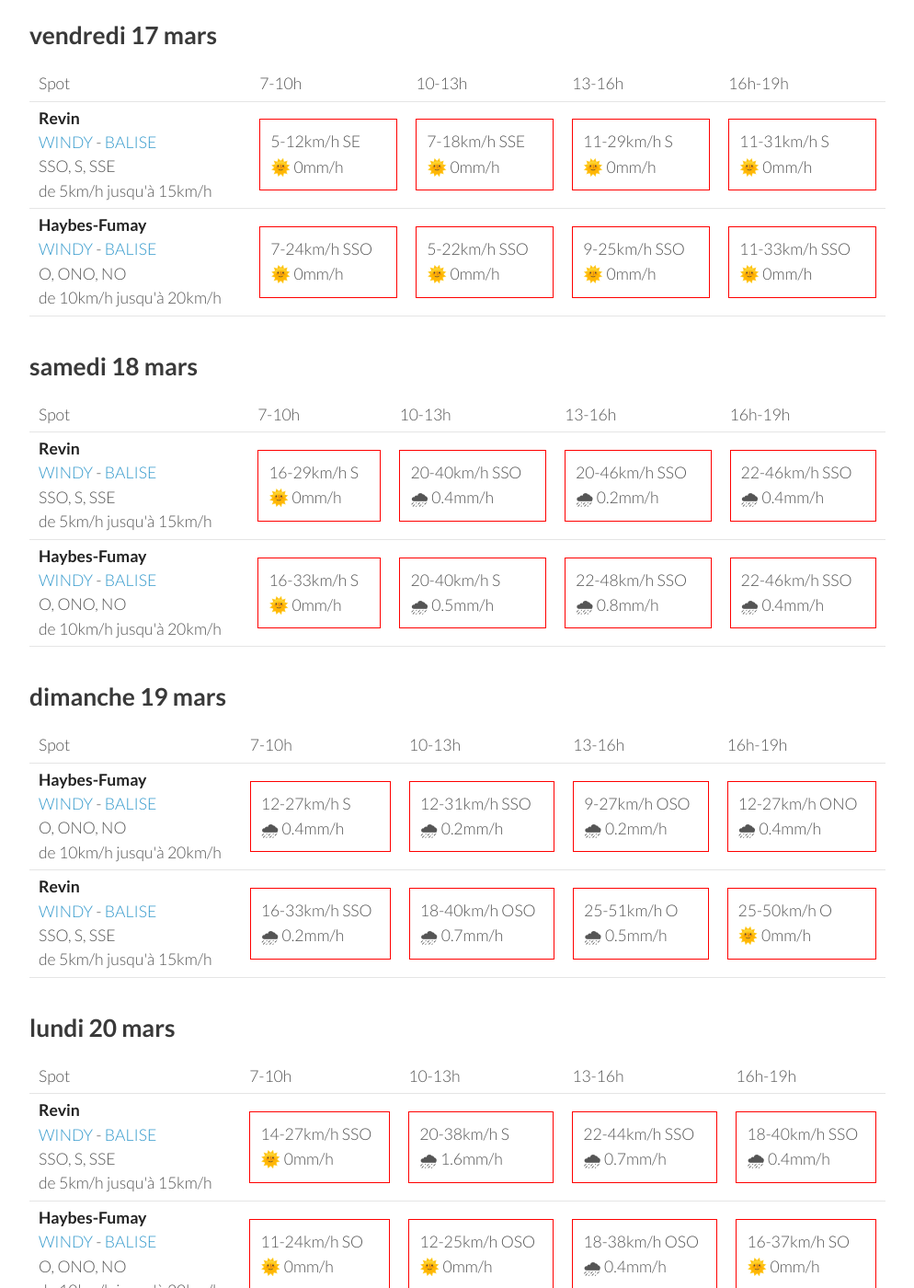
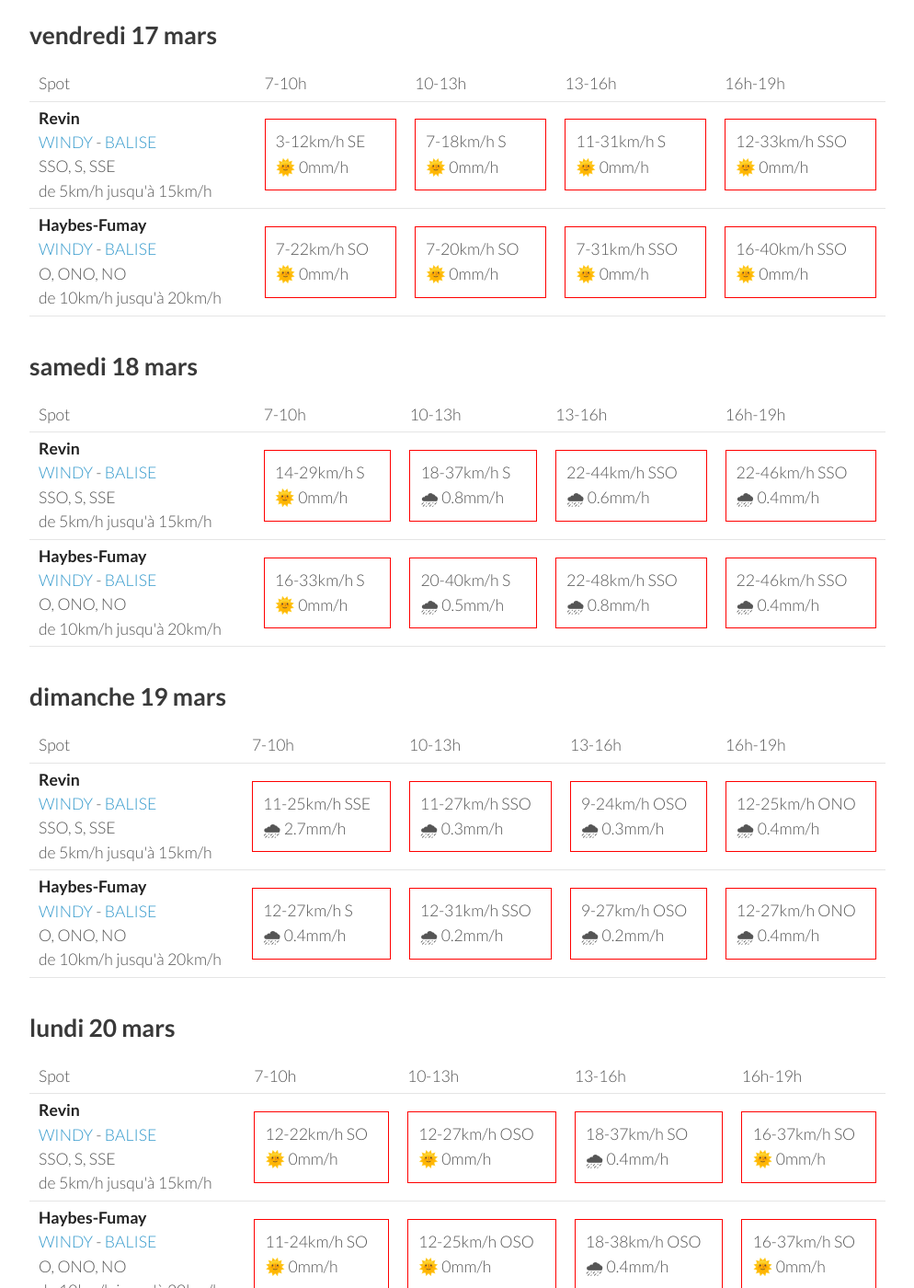
Before and after one commit to parapente-dans-le-nord/parapente-dans-le-nord.github.io, a Jekyll site: the page built from ardennes.markdown, in a window 1280 px wide and 1400 px high, scrolled down 616 px. Shown: the whole window at 92% size, without its empty margins (26-1020 px from the left). Built offline with Jekyll 4.4.1, drawn with Linux system fonts in a browser that asks for light colours; some of the changed text lies outside the part shown.

Commit message:
update index.markdown

```diff
--- a/ardennes.markdown
+++ b/ardennes.markdown
@@ -24,21 +24,19 @@ page mise à jour le jeudi 16 mars 10:10
 <tr>
         <td><strong>Revin</strong><br><a href="https://windy.com/49.948/4.625?49.543,4.625,8">WINDY</a> - <span class=""><a href="http://www.balisemeteo.com/balise.php?idBalise=5019">BALISE</a> </span><br> <span class="vent-favorable">SSO, S, SSE</span><br><span class="force-vent">de 5km/h jusqu'à 15km/h</span> </td>
 
-            <td><div class="not-flyable"><p>5-18km/h S</p><p>🌧 0.3mm/h</p></div></td>
-            <td><div class="not-flyable"><p>9-22km/h SSE</p><p>🌞 0mm/h</p></div></td>
+            <td><div class="not-flyable"><p>0-0km/h NA</p><p>🌧️ 0mm/h</p></div></td>
+            <td><div class="not-flyable"><p>12-29km/h S</p><p>🌞 0mm/h</p></div></td>
             <td><div class="not-flyable"><p>12-31km/h SSE</p><p>🌞 0mm/h</p></div></td>
-            <td><div class="not-flyable"><p>12-35km/h SSE</p><p>🌞 0mm/h</p></div></td>
-
+            <td><div class="not-flyable"><p>12-33km/h SSE</p><p>🌞 0mm/h</p></div></td>
 
     </tr>
 <tr>
         <td><strong>Haybes-Fumay</strong><br><a href="https://windy.com/49.998/4.715?49.913,4.738,10">WINDY</a> - <span class=""><a href="http://www.balisemeteo.com/balise.php?idBalise=104">BALISE</a> </span><br> <span class="vent-favorable">O, ONO, NO</span><br><span class="force-vent">de 10km/h jusqu'à 20km/h</span> </td>
 
-            <td><div class="not-flyable"><p>9-27km/h SSO</p><p>🌧 0.2mm/h</p></div></td>
-            <td><div class="not-flyable"><p>9-27km/h SSO</p><p>🌞 0mm/h</p></div></td>
-            <td><div class="not-flyable"><p>11-35km/h SSO</p><p>🌞 0mm/h</p></div></td>
-            <td><div class="not-flyable"><p>9-33km/h S</p><p>🌞 0mm/h</p></div></td>
-
+            <td><div class="not-flyable"><p>0-0km/h NA</p><p>🌧️ 0mm/h</p></div></td>
+            <td><div class="not-flyable"><p>11-33km/h SSO</p><p>🌞 0mm/h</p></div></td>
+            <td><div class="not-flyable"><p>11-31km/h SSO</p><p>🌞 0mm/h</p></div></td>
+            <td><div class="not-flyable"><p>11-31km/h S</p><p>🌞 0mm/h</p></div></td>
 
     </tr>
 
@@ -60,20 +58,20 @@ page mise à jour le jeudi 16 mars 10:10
 <tr>
         <td><strong>Revin</strong><br><a href="https://windy.com/49.948/4.625?49.543,4.625,8">WINDY</a> - <span class=""><a href="http://www.balisemeteo.com/balise.php?idBalise=5019">BALISE</a> </span><br> <span class="vent-favorable">SSO, S, SSE</span><br><span class="force-vent">de 5km/h jusqu'à 15km/h</span> </td>
 
-            <td><div class="not-flyable"><p>5-12km/h SE</p><p>🌞 0mm/h</p></div></td>
-            <td><div class="not-flyable"><p>7-18km/h SSE</p><p>🌞 0mm/h</p></div></td>
-            <td><div class="not-flyable"><p>11-29km/h S</p><p>🌞 0mm/h</p></div></td>
+            <td><div class="not-flyable"><p>3-12km/h SE</p><p>🌞 0mm/h</p></div></td>
+            <td><div class="not-flyable"><p>7-18km/h S</p><p>🌞 0mm/h</p></div></td>
             <td><div class="not-flyable"><p>11-31km/h S</p><p>🌞 0mm/h</p></div></td>
+            <td><div class="not-flyable"><p>12-33km/h SSO</p><p>🌞 0mm/h</p></div></td>
 
 
     </tr>
 <tr>
         <td><strong>Haybes-Fumay</strong><br><a href="https://windy.com/49.998/4.715?49.913,4.738,10">WINDY</a> - <span class=""><a href="http://www.balisemeteo.com/balise.php?idBalise=104">BALISE</a> </span><br> <span class="vent-favorable">O, ONO, NO</span><br><span class="force-vent">de 10km/h jusqu'à 20km/h</span> </td>
 
-            <td><div class="not-flyable"><p>7-24km/h SSO</p><p>🌞 0mm/h</p></div></td>
-            <td><div class="not-flyable"><p>5-22km/h SSO</p><p>🌞 0mm/h</p></div></td>
-            <td><div class="not-flyable"><p>9-25km/h SSO</p><p>🌞 0mm/h</p></div></td>
-            <td><div class="not-flyable"><p>11-33km/h SSO</p><p>🌞 0mm/h</p></div></td>
+            <td><div class="not-flyable"><p>7-22km/h SO</p><p>🌞 0mm/h</p></div></td>
+            <td><div class="not-flyable"><p>7-20km/h SO</p><p>🌞 0mm/h</p></div></td>
+            <td><div class="not-flyable"><p>7-31km/h SSO</p><p>🌞 0mm/h</p></div></td>
+            <td><div class="not-flyable"><p>16-40km/h SSO</p><p>🌞 0mm/h</p></div></td>
 
 
     </tr>
@@ -96,9 +94,9 @@ page mise à jour le jeudi 16 mars 10:10
 <tr>
         <td><strong>Revin</strong><br><a href="https://windy.com/49.948/4.625?49.543,4.625,8">WINDY</a> - <span class=""><a href="http://www.balisemeteo.com/balise.php?idBalise=5019">BALISE</a> </span><br> <span class="vent-favorable">SSO, S, SSE</span><br><span class="force-vent">de 5km/h jusqu'à 15km/h</span> </td>
 
-            <td><div class="not-flyable"><p>16-29km/h S</p><p>🌞 0mm/h</p></div></td>
-            <td><div class="not-flyable"><p>20-40km/h SSO</p><p>🌧 0.4mm/h</p></div></td>
-            <td><div class="not-flyable"><p>20-46km/h SSO</p><p>🌧 0.2mm/h</p></div></td>
+            <td><div class="not-flyable"><p>14-29km/h S</p><p>🌞 0mm/h</p></div></td>
+            <td><div class="not-flyable"><p>18-37km/h S</p><p>🌧 0.8mm/h</p></div></td>
+            <td><div class="not-flyable"><p>22-44km/h SSO</p><p>🌧 0.6mm/h</p></div></td>
             <td><div class="not-flyable"><p>22-46km/h SSO</p><p>🌧 0.4mm/h</p></div></td>
 
 
@@ -130,22 +128,22 @@ page mise à jour le jeudi 16 mars 10:10
       <td>16h-19h</td>
     </tr>
 <tr>
+        <td><strong>Revin</strong><br><a href="https://windy.com/49.948/4.625?49.543,4.625,8">WINDY</a> - <span class=""><a href="http://www.balisemeteo.com/balise.php?idBalise=5019">BALISE</a> </span><br> <span class="vent-favorable">SSO, S, SSE</span><br><span class="force-vent">de 5km/h jusqu'à 15km/h</span> </td>
+
+            <td><div class="not-flyable"><p>11-25km/h SSE</p><p>🌧 2.7mm/h</p></div></td>
+            <td><div class="not-flyable"><p>11-27km/h SSO</p><p>🌧 0.3mm/h</p></div></td>
+            <td><div class="not-flyable"><p>9-24km/h OSO</p><p>🌧 0.3mm/h</p></div></td>
+            <td><div class="not-flyable"><p>12-25km/h ONO</p><p>🌧 0.4mm/h</p></div></td>
+
+
+    </tr>
+<tr>
         <td><strong>Haybes-Fumay</strong><br><a href="https://windy.com/49.998/4.715?49.913,4.738,10">WINDY</a> - <span class=""><a href="http://www.balisemeteo.com/balise.php?idBalise=104">BALISE</a> </span><br> <span class="vent-favorable">O, ONO, NO</span><br><span class="force-vent">de 10km/h jusqu'à 20km/h</span> </td>
 
             <td><div class="not-flyable"><p>12-27km/h S</p><p>🌧 0.4mm/h</p></div></td>
             <td><div class="not-flyable"><p>12-31km/h SSO</p><p>🌧 0.2mm/h</p></div></td>
             <td><div class="not-flyable"><p>9-27km/h OSO</p><p>🌧 0.2mm/h</p></div></td>
             <td><div class="not-flyable"><p>12-27km/h ONO</p><p>🌧 0.4mm/h</p></div></td>
-
-
-    </tr>
-<tr>
-        <td><strong>Revin</strong><br><a href="https://windy.com/49.948/4.625?49.543,4.625,8">WINDY</a> - <span class=""><a href="http://www.balisemeteo.com/balise.php?idBalise=5019">BALISE</a> </span><br> <span class="vent-favorable">SSO, S, SSE</span><br><span class="force-vent">de 5km/h jusqu'à 15km/h</span> </td>
-
-            <td><div class="not-flyable"><p>16-33km/h SSO</p><p>🌧 0.2mm/h</p></div></td>
-            <td><div class="not-flyable"><p>18-40km/h OSO</p><p>🌧 0.7mm/h</p></div></td>
-            <td><div class="not-flyable"><p>25-51km/h O</p><p>🌧 0.5mm/h</p></div></td>
-            <td><div class="not-flyable"><p>25-50km/h O</p><p>🌞 0mm/h</p></div></td>
 
 
     </tr>
@@ -168,10 +166,10 @@ page mise à jour le jeudi 16 mars 10:10
 <tr>
         <td><strong>Revin</strong><br><a href="https://windy.com/49.948/4.625?49.543,4.625,8">WINDY</a> - <span class=""><a href="http://www.balisemeteo.com/balise.php?idBalise=5019">BALISE</a> </span><br> <span class="vent-favorable">SSO, S, SSE</span><br><span class="force-vent">de 5km/h jusqu'à 15km/h</span> </td>
 
-            <td><div class="not-flyable"><p>14-27km/h SSO</p><p>🌞 0mm/h</p></div></td>
-            <td><div class="not-flyable"><p>20-38km/h S</p><p>🌧 1.6mm/h</p></div></td>
-            <td><div class="not-flyable"><p>22-44km/h SSO</p><p>🌧 0.7mm/h</p></div></td>
-            <td><div class="not-flyable"><p>18-40km/h SSO</p><p>🌧 0.4mm/h</p></div></td>
+            <td><div class="not-flyable"><p>12-22km/h SO</p><p>🌞 0mm/h</p></div></td>
+            <td><div class="not-flyable"><p>12-27km/h OSO</p><p>🌞 0mm/h</p></div></td>
+            <td><div class="not-flyable"><p>18-37km/h SO</p><p>🌧 0.4mm/h</p></div></td>
+            <td><div class="not-flyable"><p>16-37km/h SO</p><p>🌞 0mm/h</p></div></td>
 
 
     </tr>
@@ -202,6 +200,16 @@ page mise à jour le jeudi 16 mars 10:10
       <td>16h-19h</td>
     </tr>
 <tr>
+        <td><strong>Revin</strong><br><a href="https://windy.com/49.948/4.625?49.543,4.625,8">WINDY</a> - <span class=""><a href="http://www.balisemeteo.com/balise.php?idBalise=5019">BALISE</a> </span><br> <span class="vent-favorable">SSO, S, SSE</span><br><span class="force-vent">de 5km/h jusqu'à 15km/h</span> </td>
+
+            <td><div class="not-flyable"><p>9-16km/h SSE</p><p>🌞 0mm/h</p></div></td>
+            <td><div class="not-flyable"><p>11-24km/h SSE</p><p>🌞 0mm/h</p></div></td>
+            <td><div class="not-flyable"><p>18-37km/h S</p><p>🌞 0mm/h</p></div></td>
+            <td><div class="not-flyable"><p>16-37km/h SSO</p><p>🌞 0mm/h</p></div></td>
+
+
+    </tr>
+<tr>
         <td><strong>Haybes-Fumay</strong><br><a href="https://windy.com/49.998/4.715?49.913,4.738,10">WINDY</a> - <span class=""><a href="http://www.balisemeteo.com/balise.php?idBalise=104">BALISE</a> </span><br> <span class="vent-favorable">O, ONO, NO</span><br><span class="force-vent">de 10km/h jusqu'à 20km/h</span> </td>
 
             <td><div class="not-flyable"><p>11-20km/h SSE</p><p>🌞 0mm/h</p></div></td>
```
Also changed, not shown: other parts of ardennes.markdown (+1 -1 lines).
